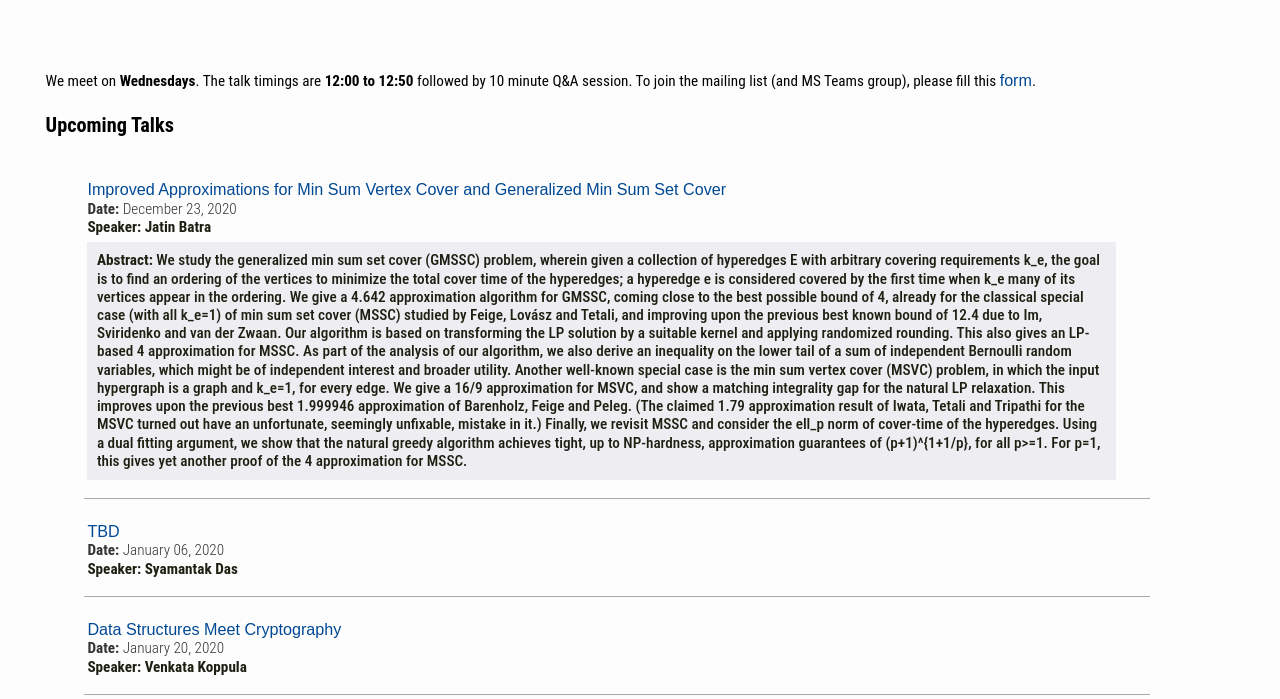
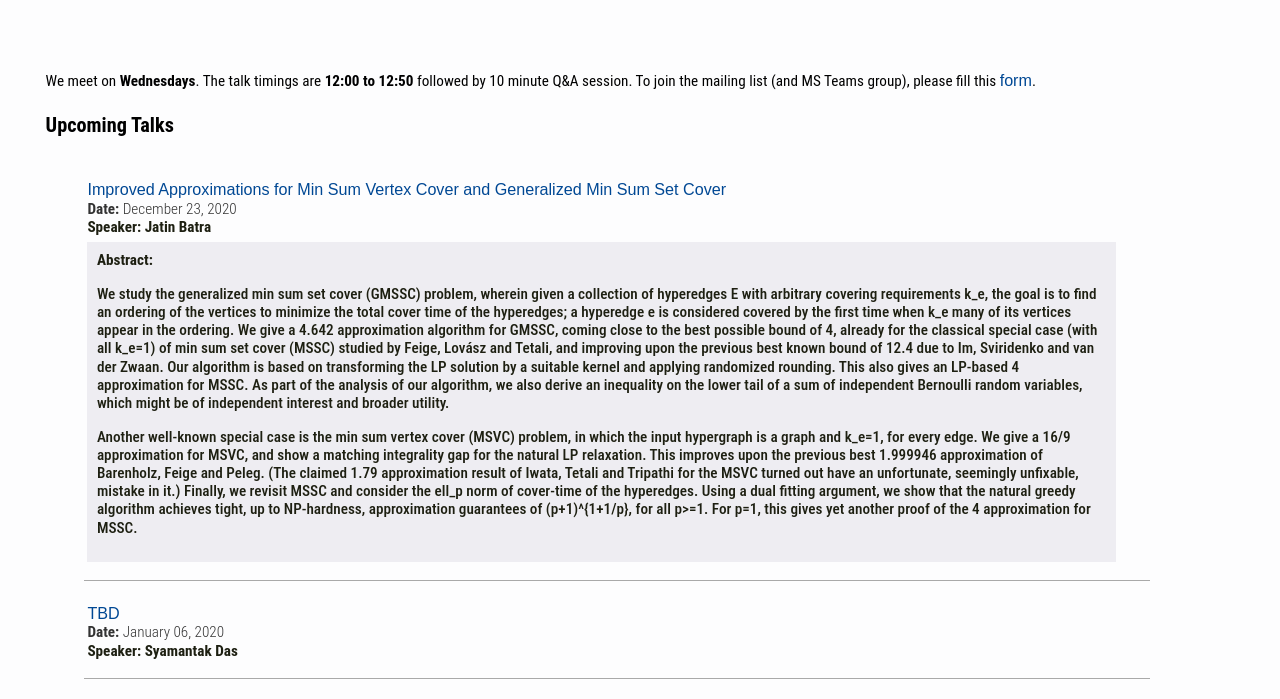
Before and after one commit to delhitcsseminar/delhitcsseminar.github.io, a plain HTML site: page index.html in a window 1280 px wide. Both pictures are taken after a click on the link 406 px from the left and 268 px from the top of the page. Shown: the part 79-778 px from the top of the page. Drawn offline with Linux system fonts and the light colour scheme.

Commit message:
jatin talk

```diff
--- a/index.html
+++ b/index.html
@@ -19,9 +19,9 @@
     <span class="date"> December 23, 2020 </span>
     <span class="speaker"> Jatin Batra </span>
     <span class="abstract">
-        We study the generalized min sum set cover (GMSSC) problem, wherein given a collection of hyperedges E with arbitrary covering requirements k_e, the goal is to find an ordering of the vertices to minimize the total cover time of the hyperedges; a hyperedge e is considered covered by the first time when k_e many of its vertices appear in the ordering. We give a 4.642 approximation algorithm for GMSSC, coming close to the best possible bound of 4, already for the classical special case (with all k_e=1) of min sum set cover (MSSC) studied by Feige, Lovász and Tetali, and improving upon the previous best known bound of 12.4 due to Im, Sviridenko and van der Zwaan. Our algorithm is based on transforming the LP solution by a suitable kernel and applying randomized rounding. This also gives an LP-based 4 approximation for MSSC. As part of the analysis of our algorithm, we also derive an inequality on the lower tail of a sum of independent Bernoulli random variables, which might be of independent interest and broader utility.
+        <p>We study the generalized min sum set cover (GMSSC) problem, wherein given a collection of hyperedges E with arbitrary covering requirements k_e, the goal is to find an ordering of the vertices to minimize the total cover time of the hyperedges; a hyperedge e is considered covered by the first time when k_e many of its vertices appear in the ordering. We give a 4.642 approximation algorithm for GMSSC, coming close to the best possible bound of 4, already for the classical special case (with all k_e=1) of min sum set cover (MSSC) studied by Feige, Lovász and Tetali, and improving upon the previous best known bound of 12.4 due to Im, Sviridenko and van der Zwaan. Our algorithm is based on transforming the LP solution by a suitable kernel and applying randomized rounding. This also gives an LP-based 4 approximation for MSSC. As part of the analysis of our algorithm, we also derive an inequality on the lower tail of a sum of independent Bernoulli random variables, which might be of independent interest and broader utility.</p>
 
-        Another well-known special case is the min sum vertex cover (MSVC) problem, in which the input hypergraph is a graph and k_e=1, for every edge. We give a 16/9 approximation for MSVC, and show a matching integrality gap for the natural LP relaxation. This improves upon the previous best 1.999946 approximation of Barenholz, Feige and Peleg. (The claimed 1.79 approximation result of Iwata, Tetali and Tripathi for the MSVC turned out have an unfortunate, seemingly unfixable, mistake in it.) Finally, we revisit MSSC and consider the ell_p norm of cover-time of the hyperedges. Using a dual fitting argument, we show that the natural greedy algorithm achieves tight, up to NP-hardness, approximation guarantees of (p+1)^{1+1/p}, for all p>=1. For p=1, this gives yet another proof of the 4 approximation for MSSC.
+        <p>Another well-known special case is the min sum vertex cover (MSVC) problem, in which the input hypergraph is a graph and k_e=1, for every edge. We give a 16/9 approximation for MSVC, and show a matching integrality gap for the natural LP relaxation. This improves upon the previous best 1.999946 approximation of Barenholz, Feige and Peleg. (The claimed 1.79 approximation result of Iwata, Tetali and Tripathi for the MSVC turned out have an unfortunate, seemingly unfixable, mistake in it.) Finally, we revisit MSSC and consider the ell_p norm of cover-time of the hyperedges. Using a dual fitting argument, we show that the natural greedy algorithm achieves tight, up to NP-hardness, approximation guarantees of (p+1)^{1+1/p}, for all p>=1. For p=1, this gives yet another proof of the 4 approximation for MSSC. </p>
     </span>
     </li>
 
```
